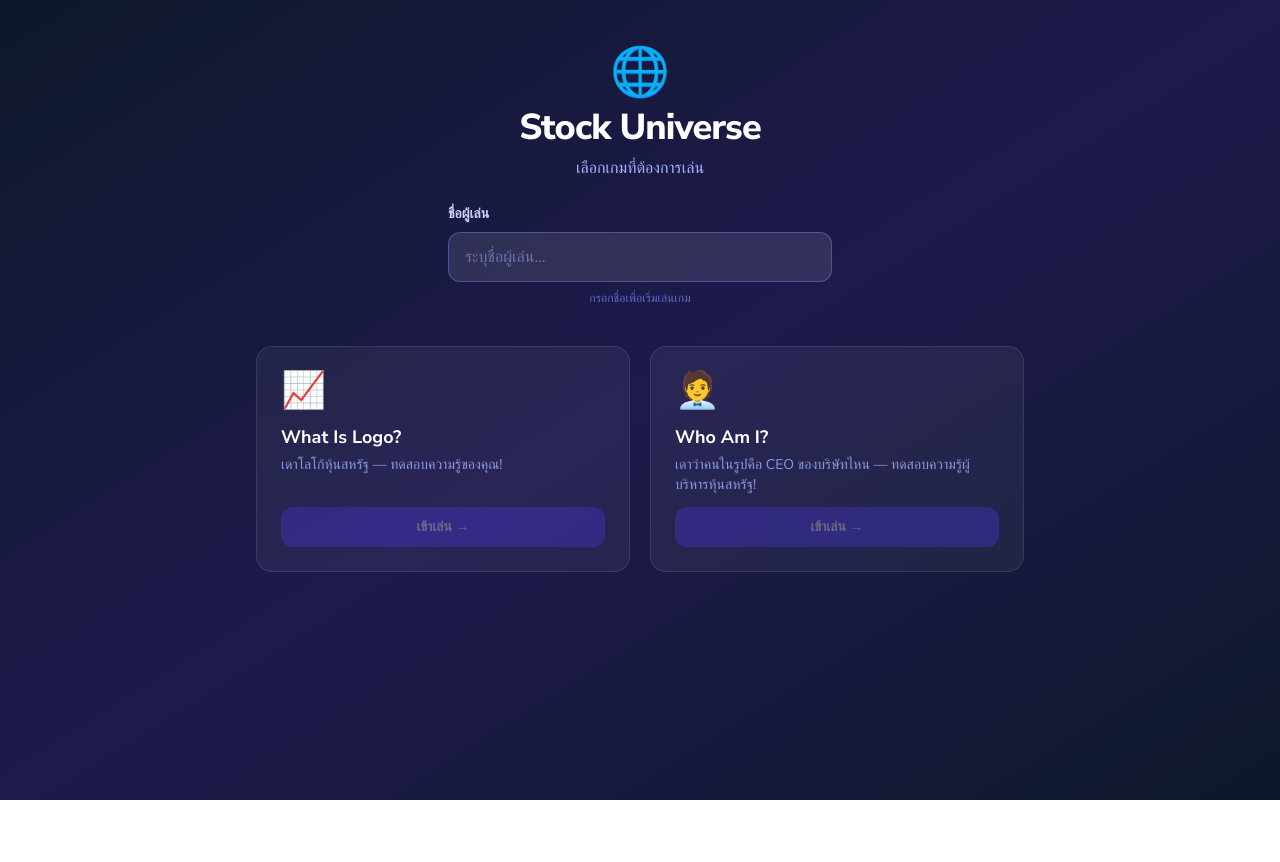
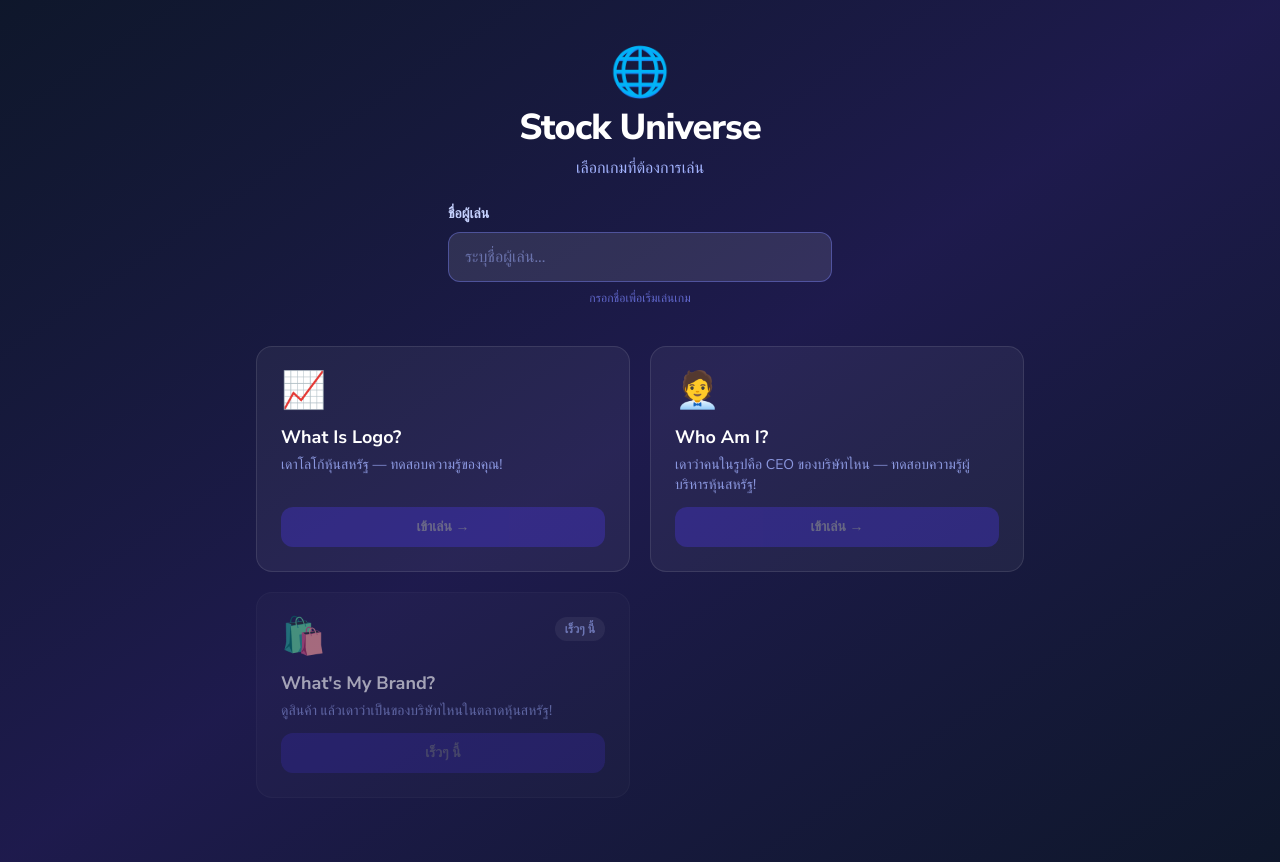
Before and after one commit to juonpkul/stock-us-portal, a React (Vite) app: page / in a window 1280 px wide. Before the commit the page ends 800 px from the top, so only its background shows below. Built offline with nearby package versions, Linux system fonts and the light colour scheme; a web font is replaced by a local one.

Commit message:
update new game

```diff
--- a/src/App.tsx
+++ b/src/App.tsx
@@ -10,6 +10,7 @@ interface Game {
   url: string
   comingSoon: boolean
 }
+
 
 const gameList = games as Game[]
 
@@ -68,7 +69,7 @@ export default function App() {
         <div className="max-w-3xl mx-auto grid grid-cols-1 sm:grid-cols-2 gap-5">
           {gameList.map((game) => (
             <div
-              key={game.url}
+              key={game.name}
               className={`border rounded-2xl p-6 flex flex-col gap-3 transition ${
                 game.comingSoon
                   ? 'bg-white/[0.03] border-white/5 opacity-60'
--- a/src/data/games.json
+++ b/src/data/games.json
@@ -12,5 +12,12 @@
     "icon": "🧑‍💼",
     "url": "https://stock-us-who-am-i.vercel.app",
     "comingSoon": false
+  },
+  {
+    "name": "What's My Brand?",
+    "description": "ดูสินค้า แล้วเดาว่าเป็นของบริษัทไหนในตลาดหุ้นสหรัฐ!",
+    "icon": "🛍️",
+    "url": "",
+    "comingSoon": true
   }
 ]
```
